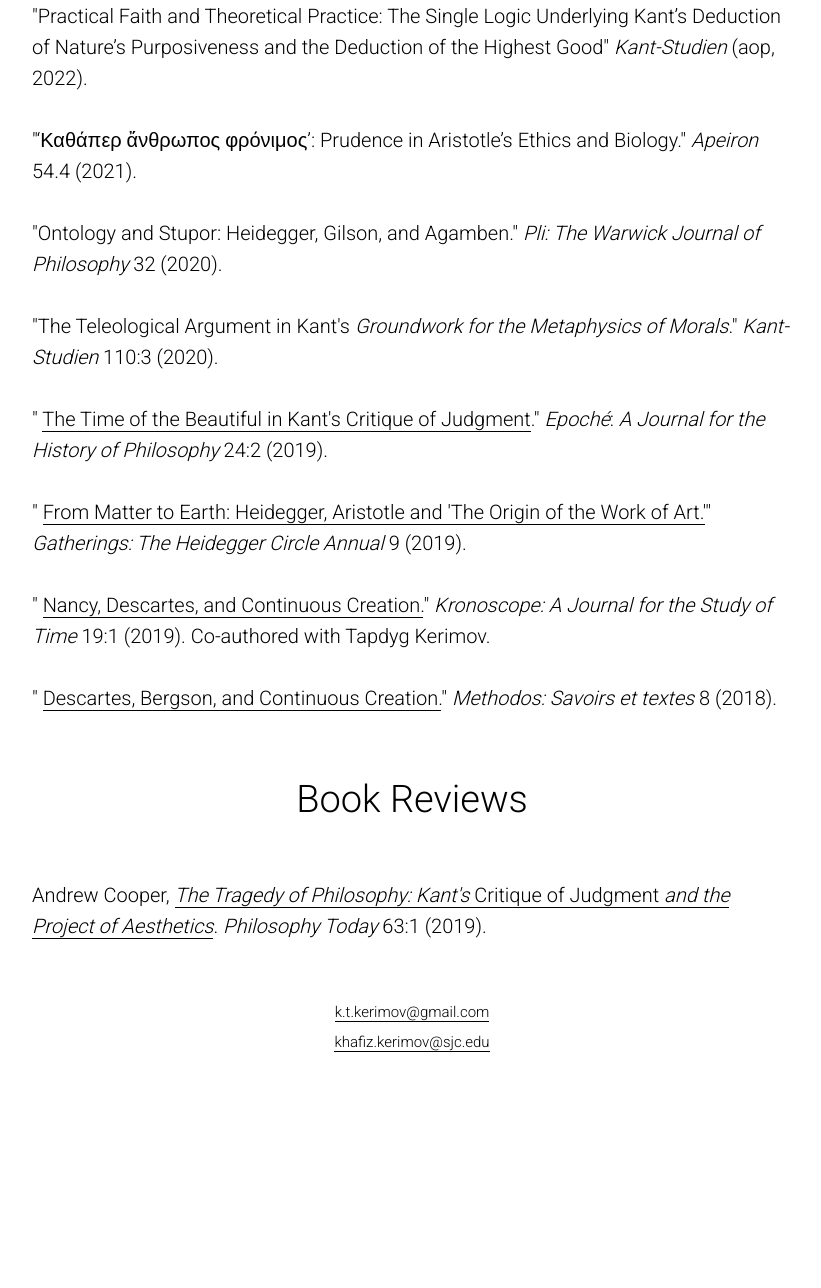
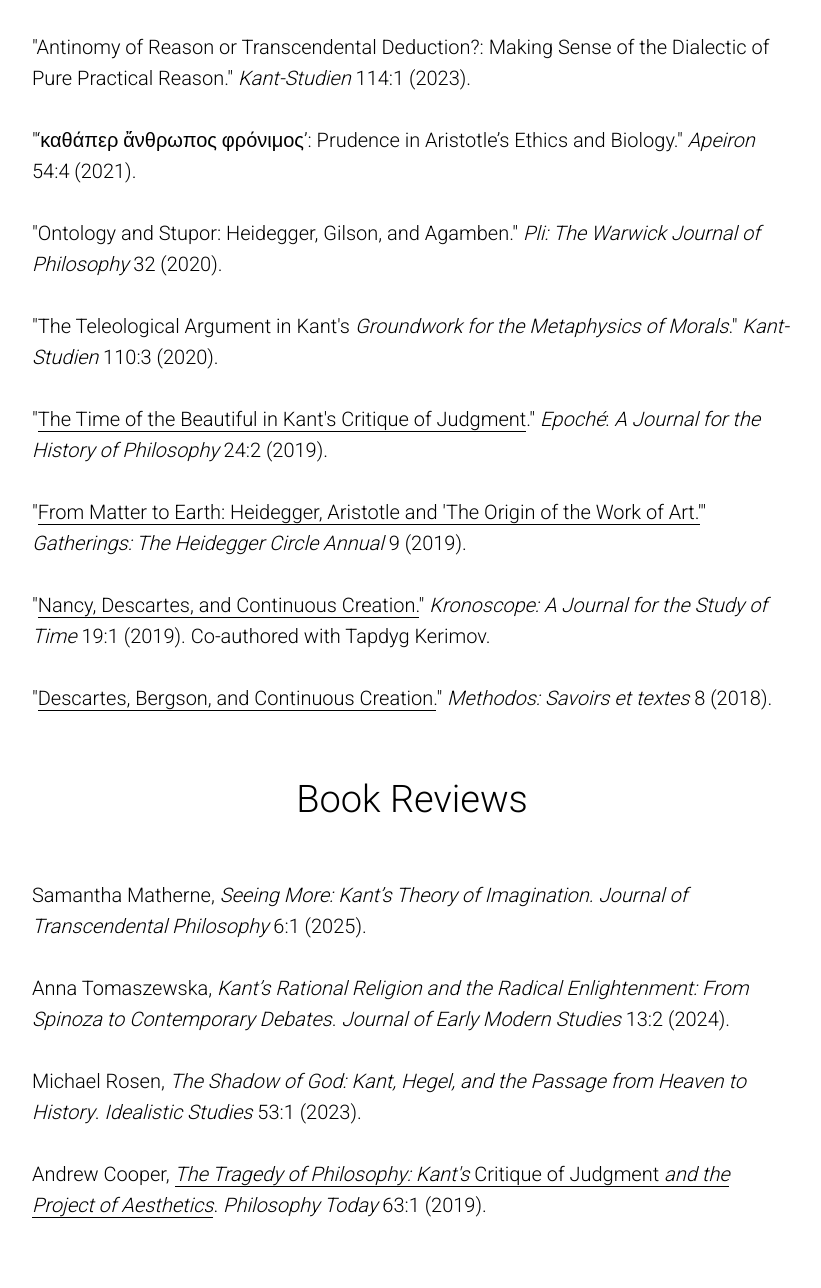
Before and after one commit to bushuyeu/khafizkerimov.com, a plain HTML site: page read.html in a window 1280 px wide. Shown: the part 672-1960 px from the top of the page, without its empty margins (228-1049 px from the left). Before the commit the page ends 1793 px from the top, so only its background shows below. Drawn offline with Linux system fonts and the light colour scheme.

Commit message:
further copy edits

```diff
--- a/read.html
+++ b/read.html
@@ -60,18 +60,18 @@
     <div id="rec134978609" class="r t-rec t-rec_pt_15 t-rec_pb_15 r_showed r_anim" style="padding-top:15px;padding-bottom:15px; " data-record-type="106">
         <div class="t-container">
           <div class="t-col t-col_8 t-prefix_2">
+            <div field="text" class="t-text t-text_md ">"Practical Faith and Theoretical Practice: The Single Logic Underlying Kant’s Deduction of Nature’s Purposiveness and the Deduction of the Highest Good." <em>Kant-Studien</em> <em></em> (aop, 2025).<br><br>
             <div field="text" class="t-text t-text_md ">"Providence and Prudence in Kant’s <em>Theology and Ethics</em>." <em>Journal of Transcendental Philosophy</em> 6:1<em></em> (2025).<br><br>
-            <div field="text" class="t-text t-text_md ">"‘The Most Interesting Point in the Kantian System’: Kant’s Aesthetic Ideas in Hegel’s <em>Faith and Knowledge</em>." <em>Epoché: A Journal of Transcendental Philosophy</em> 28.2<em></em> (2024).<br><br>
-            <div field="text" class="t-text t-text_md ">"Antinomy of Reason or Transcendental Deduction?: Making Sense of the Dialectic of Pure Practical Reason." <em>Kant-Studien</em> 114.1<em></em> (2023).<br><br>
-            <div field="text" class="t-text t-text_md ">"Practical Faith and Theoretical Practice: The Single Logic Underlying Kant’s Deduction of Nature’s Purposiveness and the Deduction of the Highest Good" <em>Kant-Studien</em> <em></em> (aop, 2022).<br><br>
-            <div field="text" class="t-text t-text_md ">"‘Καθάπερ ἄνθρωπος φρόνιμος’: Prudence in Aristotle’s Ethics and Biology." <em>Apeiron</em> 54.4<em></em> (2021).<br><br>
+            <div field="text" class="t-text t-text_md ">"‘The Most Interesting Point in the Kantian System’: Kant’s Aesthetic Ideas in Hegel’s <em>Faith and Knowledge</em>." <em>Epoché: A Journal of Transcendental Philosophy</em> 28:2<em></em> (2024).<br><br>
+            <div field="text" class="t-text t-text_md ">"Antinomy of Reason or Transcendental Deduction?: Making Sense of the Dialectic of Pure Practical Reason." <em>Kant-Studien</em> 114:1<em></em> (2023).<br><br>
+            <div field="text" class="t-text t-text_md ">"‘καθάπερ ἄνθρωπος φρόνιμος’: Prudence in Aristotle’s Ethics and Biology." <em>Apeiron</em> 54:4<em></em> (2021).<br><br>
             <div field="text" class="t-text t-text_md ">"Ontology and Stupor: Heidegger, Gilson, and Agamben." <em>Pli: The Warwick Journal of Philosophy</em> 32</em> (2020).<br><br>
 
-              "The Teleological Argument in Kant's <em>Groundwork for the Metaphysics of Morals</em>." <em>Kant-Studien</em> 110<em></em>:3 (2020).<br><br>"
-              <a href="./ttob.pdf" style="color:rgb(0, 0, 0) !important;text-decoration: none;border-bottom: 1px solid rgb(0, 0, 0);box-shadow: inset 0px -0px 0px 0px rgb(0, 0, 0);-webkit-box-shadow: inset 0px -0px 0px 0px rgb(0, 0, 0);-moz-box-shadow: inset 0px -0px 0px 0px rgb(0, 0, 0);">The Time of the Beautiful in Kant's Critique of Judgment</a>." <em>Epoché</em>:<em> A Journal for the History of Philosophy</em> 24:2 (2019).<br><br>"
-              <a href="./fmte.pdf" style="color:rgb(0, 0, 0) !important;text-decoration: none;border-bottom: 1px solid rgb(0, 0, 0);box-shadow: inset 0px -0px 0px 0px rgb(0, 0, 0);-webkit-box-shadow: inset 0px -0px 0px 0px rgb(0, 0, 0);-moz-box-shadow: inset 0px -0px 0px 0px rgb(0, 0, 0);">From Matter to Earth: Heidegger, Aristotle and 'The Origin of the Work of Art.'</a>" <em>Gatherings: The Heidegger Circle Annual</em> 9 (2019).<br><br>"
-              <a href="./ndcc.pdf" style="color:rgb(0, 0, 0) !important;text-decoration: none;border-bottom: 1px solid rgb(0, 0, 0);box-shadow: inset 0px -0px 0px 0px rgb(0, 0, 0);-webkit-box-shadow: inset 0px -0px 0px 0px rgb(0, 0, 0);-moz-box-shadow: inset 0px -0px 0px 0px rgb(0, 0, 0);">Nancy, Descartes, and Continuous Creation.</a>" <em>Kronoscope: A Journal for the Study of Time</em> 19:1 (2019). Co-authored with Tapdyg Kerimov.<br><br>"
-              <a href="./dbcc.pdf" style="color:rgb(0, 0, 0) !important;text-decoration: none;border-bottom: 1px solid rgb(0, 0, 0);box-shadow: inset 0px -0px 0px 0px rgb(0, 0, 0);-webkit-box-shadow: inset 0px -0px 0px 0px rgb(0, 0, 0);-moz-box-shadow: inset 0px -0px 0px 0px rgb(0, 0, 0);">Descartes, Bergson, and Continuous Creation.</a>" <em>Methodos: Savoirs et textes</em> 8 (2018).<br>
+              "The Teleological Argument in Kant's <em>Groundwork for the Metaphysics of Morals</em>." <em>Kant-Studien</em> 110<em></em>:3 (2020).<br><br>
+              "<a href="./ttob.pdf" style="color:rgb(0, 0, 0) !important;text-decoration: none;border-bottom: 1px solid rgb(0, 0, 0);box-shadow: inset 0px -0px 0px 0px rgb(0, 0, 0);-webkit-box-shadow: inset 0px -0px 0px 0px rgb(0, 0, 0);-moz-box-shadow: inset 0px -0px 0px 0px rgb(0, 0, 0);">The Time of the Beautiful in Kant's Critique of Judgment</a>." <em>Epoché</em>:<em> A Journal for the History of Philosophy</em> 24:2 (2019).<br><br>
+              "<a href="./fmte.pdf" style="color:rgb(0, 0, 0) !important;text-decoration: none;border-bottom: 1px solid rgb(0, 0, 0);box-shadow: inset 0px -0px 0px 0px rgb(0, 0, 0);-webkit-box-shadow: inset 0px -0px 0px 0px rgb(0, 0, 0);-moz-box-shadow: inset 0px -0px 0px 0px rgb(0, 0, 0);">From Matter to Earth: Heidegger, Aristotle and 'The Origin of the Work of Art.'</a>" <em>Gatherings: The Heidegger Circle Annual</em> 9 (2019).<br><br>
+              "<a href="./ndcc.pdf" style="color:rgb(0, 0, 0) !important;text-decoration: none;border-bottom: 1px solid rgb(0, 0, 0);box-shadow: inset 0px -0px 0px 0px rgb(0, 0, 0);-webkit-box-shadow: inset 0px -0px 0px 0px rgb(0, 0, 0);-moz-box-shadow: inset 0px -0px 0px 0px rgb(0, 0, 0);">Nancy, Descartes, and Continuous Creation.</a>" <em>Kronoscope: A Journal for the Study of Time</em> 19:1 (2019). Co-authored with Tapdyg Kerimov.<br><br>
+              "<a href="./dbcc.pdf" style="color:rgb(0, 0, 0) !important;text-decoration: none;border-bottom: 1px solid rgb(0, 0, 0);box-shadow: inset 0px -0px 0px 0px rgb(0, 0, 0);-webkit-box-shadow: inset 0px -0px 0px 0px rgb(0, 0, 0);-moz-box-shadow: inset 0px -0px 0px 0px rgb(0, 0, 0);">Descartes, Bergson, and Continuous Creation.</a>" <em>Methodos: Savoirs et textes</em> 8 (2018).<br>
             </div>
           </div>
           </div>
@@ -106,12 +106,39 @@
       <div>
         <div class="t-container ">
           <div class="t-col t-col_8 t-prefix_2">
-            <div field="text" class="t-text t-text_md " style="">Andrew Cooper,
-              <a href="./topk.pdf" style="color:rgb(0, 0, 0) !important;text-decoration: none;border-bottom: 1px solid rgb(0, 0, 0);box-shadow: inset 0px -0px 0px 0px rgb(0, 0, 0);-webkit-box-shadow: inset 0px -0px 0px 0px rgb(0, 0, 0);-moz-box-shadow: inset 0px -0px 0px 0px rgb(0, 0, 0);"><em>The Tragedy of Philosophy:</em><em> Kant's</em> Critique of Judgment <em> and the Project of Aesthetics</a></em>. <em>Philosophy Today</em> 63:1 (2019).<br>
+            <div field="text" class="t-text t-text_md " style="">Samantha Matherne,
+              <em>Seeing More: Kant’s Theory of Imagination.</em> <em>Journal of Transcendental Philosophy</em></a> 6:1 (2025).<br><br>
               </div>
             </div>
           </div>
         </div>
+      <div>
+        <div class="t-container ">
+          <div class="t-col t-col_8 t-prefix_2">
+            <div field="text" class="t-text t-text_md " style="">Anna Tomaszewska,
+              <em>Kant’s Rational Religion and the Radical Enlightenment: From Spinoza to Contemporary Debates</em>. <em>Journal of Early Modern Studies</em> 13:2 (2024).<br><br>
+              </div>
+            </div>
+          </div>
+        </div>
+      <div>
+        <div class="t-container ">
+          <div class="t-col t-col_8 t-prefix_2">
+            <div field="text" class="t-text t-text_md " style=""> Michael Rosen,
+               <em>The Shadow of God: Kant, Hegel, and the Passage from Heaven to History</em>. <em> Idealistic Studies</em> 53:1 (2023).<br><br>
+            </div>
+          </div>
+        </div>
+      </div>
+            <div>
+        <div class="t-container ">
+          <div class="t-col t-col_8 t-prefix_2">
+            <div field="text" class="t-text t-text_md " style="">Andrew Cooper,
+              <a href="./topk.pdf" style="color:rgb(0, 0, 0) !important;text-decoration: none;border-bottom: 1px solid rgb(0, 0, 0);box-shadow: inset 0px -0px 0px 0px rgb(0, 0, 0);-webkit-box-shadow: inset 0px -0px 0px 0px rgb(0, 0, 0);-moz-box-shadow: inset 0px -0px 0px 0px rgb(0, 0, 0);"><em>The Tragedy of Philosophy:</em><em> Kant's</em> Critique of Judgment <em> and the Project of Aesthetics</a></em>. <em>Philosophy Today</em> 63:1 (2019).<br><br>
+            </div>
+          </div>
+        </div>
+      </div>
 
     </div>
   </div>
```
Also changed, not shown: listen.html (+7 -7 lines), watch.html (+2 -2 lines), 1 other file.
